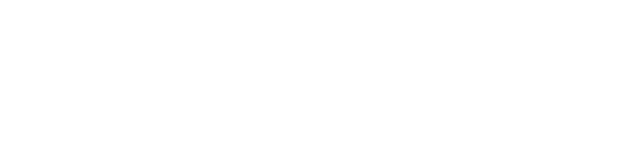
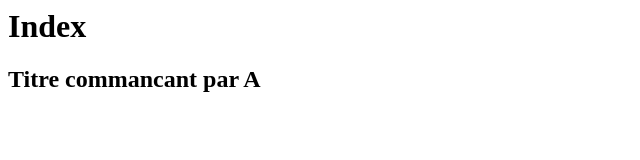
Before and after one commit to lsimon123/fromgitp2, a plain HTML site: page index.html in a window 1280 px wide. Shown: the whole page, without its empty margins (0-640 px from the left). Drawn offline with Linux system fonts and the light colour scheme.

Commit message:
Ajout de la structure pour les titres commencant par A

```diff
--- a/index.html
+++ b/index.html
@@ -3,5 +3,11 @@
 		<title>Catalogue de mes dvd</title>
 	</head>
 	<body>
+		<div class="entete">
+			<h1>Index</h1>
+		</div>
+		<div class="titrea">
+			<h2>Titre commancant par A</h2>
+		</div>
 	</body>
 </html>
```
Also changed, not shown: 1 other file.
